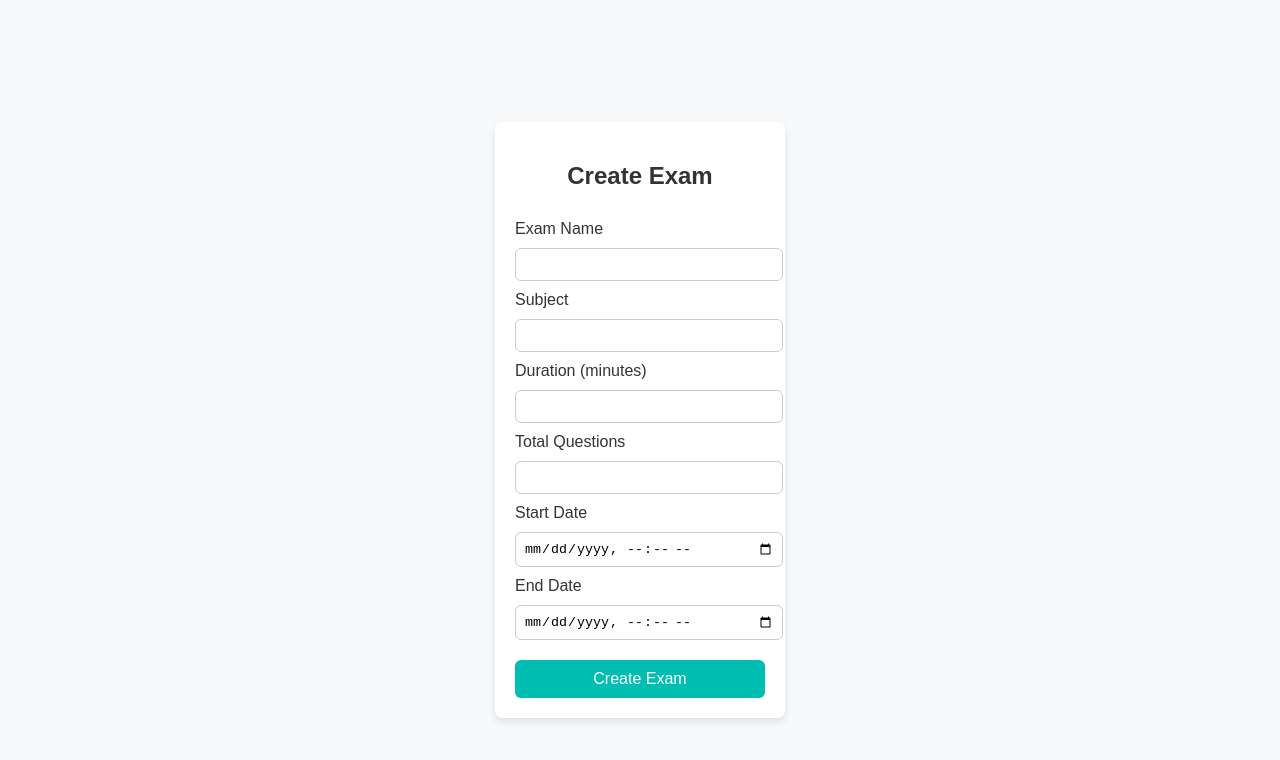
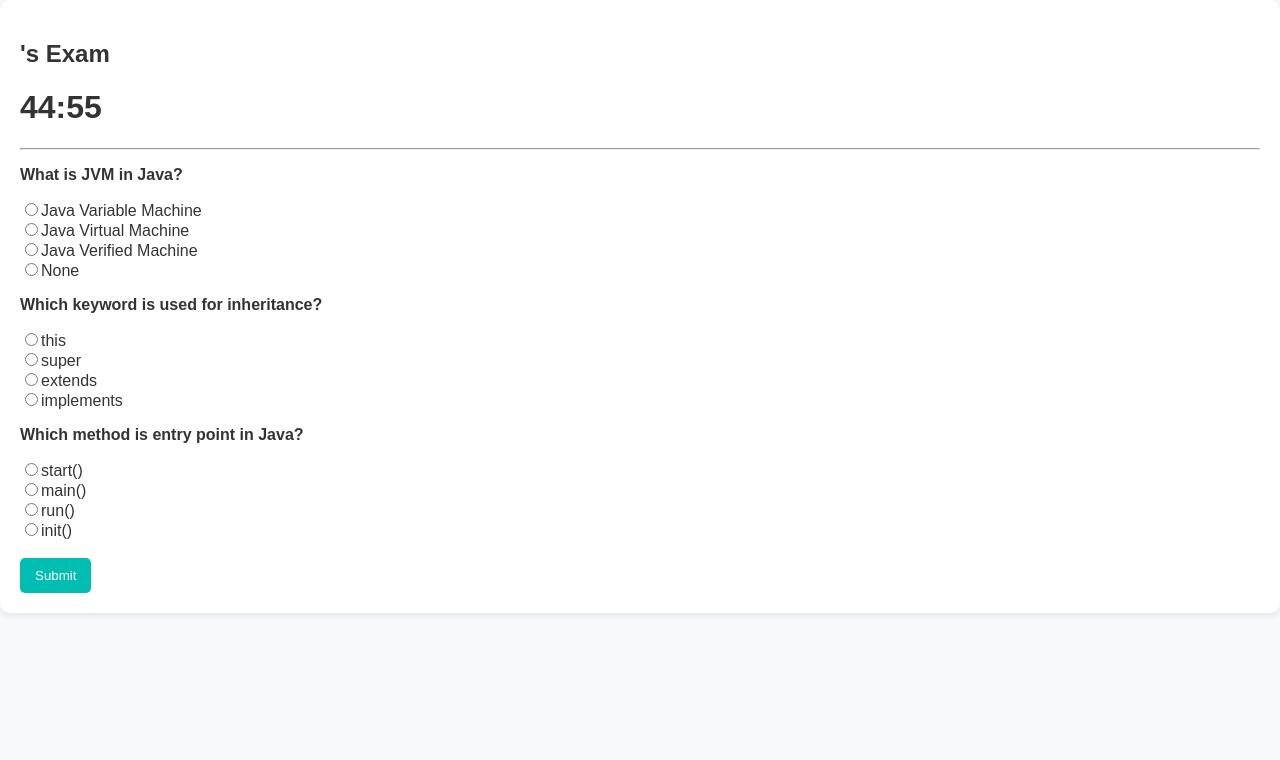
Before and after one commit to SIT2711/online-exam-system, a React (Create React App) app: page /exam in a window 1280 px wide. Shown: the top 760 px of the page. Built offline with nearby package versions, Linux system fonts and the light colour scheme.

Commit message:
second task

```diff
--- a/src/App.js
+++ b/src/App.js
@@ -1,37 +1,24 @@
-import React from "react";
-import { BrowserRouter as Router, Routes, Route } from "react-router-dom";
-import LoginForm from "./pages/LoginForm";
-import Exam from "./pages/Exam";
-import AddQuestion from "./pages/AddQuestion";
-import ExamList from "./pages/ExamList";
-import './styles/LoginForm.css';
-import './styles/ExamList.css';
-import Home from './pages/Home';
-
+import { BrowserRouter as Router, Routes, Route, Navigate } from "react-router-dom";
+import Home from "./pages/Home";
+import ExamTimer from "./pages/ExamTimer";
+import SubmitExam from "./pages/SubmitExam";
+import Result from "./pages/Result";
+import ResultHistory from "./pages/ResultHistory";
+import "./styles/theme.css";
 
 function App() {
   return (
     <Router>
-      <div style={{ background: "#F8F9FA", minHeight: "100vh", padding: "20px" }}>
-        <Routes>
-          {/* Render the actual LoginForm component here */}
-          <Route path="/" element={<Home />} />
-
-          <Route path="/login" element={<LoginForm />} />
-          <Route path="/exams" element={<ExamList/>}/>
-          <Route path="/exam" element={<Exam />} />
-          <Route path="/addquestion" element={<AddQuestion />} />
-
-
-
-          {/* Optional: Add a default route */}
-          <Route path="/" element={<h1>Welcome to Online Exam System</h1>} />
-        </Routes>
-      </div>
+      <Routes>
+        <Route path="/" element={<Navigate to="/home" />} />
+        <Route path="/home" element={<Home />} />
+        <Route path="/exam" element={<ExamTimer />} />
+        <Route path="/submit" element={<SubmitExam />} />
+        <Route path="/result" element={<Result />} />
+        <Route path="/history" element={<ResultHistory />} />
+      </Routes>
     </Router>
-
   );
-
 }
 
 export default App;
--- /dev/null
+++ b/src/pages/ExamTimer.jsx
@@ -0,0 +1,89 @@
+import React, { useState, useEffect } from "react";
+import { useNavigate, useLocation } from "react-router-dom";
+
+const ExamTimer = () => {
+  const [time, setTime] = useState(45 * 60);
+  const navigate = useNavigate();
+  const location = useLocation();
+
+  const name = location.state?.name || localStorage.getItem("username");
+
+  const questions = [
+    {
+      id: 1,
+      question: "What is JVM in Java?",
+      options: ["Java Variable Machine", "Java Virtual Machine", "Java Verified Machine", "None"],
+      correct: "Java Virtual Machine",
+    },
+    {
+      id: 2,
+      question: "Which keyword is used for inheritance?",
+      options: ["this", "super", "extends", "implements"],
+      correct: "extends",
+    },
+    {
+      id: 3,
+      question: "Which method is entry point in Java?",
+      options: ["start()", "main()", "run()", "init()"],
+      correct: "main()",
+    },
+  ];
+
+  const [answers, setAnswers] = useState({});
+
+  useEffect(() => {
+    const timer = setInterval(() => {
+      setTime((prev) => (prev > 0 ? prev - 1 : 0));
+    }, 1000);
+
+    return () => clearInterval(timer);
+  }, []);
+
+  useEffect(() => {
+    if (time === 0) {
+      navigate("/submit", { state: { answers, questions, name } });
+    }
+  }, [time]);
+
+  const formatTime = () => {
+    const m = Math.floor(time / 60);
+    const s = time % 60;
+    return `${m}:${s < 10 ? "0" : ""}${s}`;
+  };
+
+  const handleSubmit = () => {
+    navigate("/submit", { state: { answers, questions, name } });
+  };
+
+  return (
+    <div className="card">
+      <h2>{name}'s Exam</h2>
+      <h1>{formatTime()}</h1>
+
+      <hr />
+
+      {questions.map((q) => (
+        <div key={q.id}>
+          <p><b>{q.question}</b></p>
+
+          {q.options.map((opt, i) => (
+            <div key={i}>
+              <input
+                type="radio"
+                name={`q${q.id}`}
+                checked={answers[q.id] === opt}
+                onChange={() => setAnswers({ ...answers, [q.id]: opt })}
+              />
+              {opt}
+            </div>
+          ))}
+        </div>
+      ))}
+
+      <br />
+      <button className="btn" onClick={handleSubmit}>Submit</button>
+    </div>
+  );
+};
+
+export default ExamTimer;
--- a/src/pages/Home.jsx
+++ b/src/pages/Home.jsx
@@ -1,38 +1,42 @@
-import React from "react";
-import { Link } from "react-router-dom";
+import React, { useState } from "react";
+import { useNavigate } from "react-router-dom";
 
-function Home() {
+const Home = () => {
+  const [name, setName] = useState("");
+  const navigate = useNavigate();
+
+  const handleStart = () => {
+    if (!name.trim()) {
+      alert("Enter your name");
+      return;
+    }
+
+    localStorage.setItem("username", name);
+    navigate("/exam", { state: { name } });
+  };
+
   return (
-    <div style={{ textAlign: "center", marginTop: "100px" }}>
-      <h1>Online Exam System</h1>
-      <p>Select a page</p>
+    <div className="card">
+      <h2>Welcome to Exam System</h2>
 
-      <div style={{ marginTop: "30px" }}>
-        <Link to="/login">
-          <button style={btn}>Login</button>
-        </Link>
+      <input
+        type="text"
+        placeholder="Enter your name"
+        value={name}
+        onChange={(e) => setName(e.target.value)}
+      />
 
-        <Link to="/exams">
-          <button style={btn}>Exam List</button>
-        </Link>
+      <button className="btn" onClick={handleStart}>
+        Start Exam
+      </button>
 
-        <Link to="/exam">
-          <button style={btn}>Start Exam</button>
-        </Link>
+      <br /><br />
 
-        <Link to="/addquestion">
-          <button style={btn}>Add Question</button>
-        </Link>
-      </div>
+      <button className="btn" onClick={() => navigate("/history")}>
+        View History
+      </button>
     </div>
   );
-}
-
-const btn = {
-  margin: "10px",
-  padding: "10px 20px",
-  fontSize: "16px",
-  cursor: "pointer"
 };
 
 export default Home;
--- /dev/null
+++ b/src/pages/Result.jsx
@@ -0,0 +1,42 @@
+import React, { useEffect } from "react";
+import { useLocation } from "react-router-dom";
+
+const Result = () => {
+  const { state } = useLocation();
+  const { answers = {}, questions = [], name } = state || {};
+
+  const total = questions.length;
+  let correct = 0;
+
+  questions.forEach((q) => {
+    if (answers[q.id] === q.correct) correct++;
+  });
+
+  const percent = ((correct / total) * 100).toFixed(2);
+
+  useEffect(() => {
+    const prev = JSON.parse(localStorage.getItem("history")) || [];
+
+    const newData = {
+      name,
+      exam: "Java Test",
+      score: `${correct}/${total}`,
+      percent: `${percent}%`,
+      date: new Date().toLocaleDateString(),
+    };
+
+    localStorage.setItem("history", JSON.stringify([...prev, newData]));
+  }, []);
+
+  return (
+    <div className="card">
+      <h2>Result</h2>
+
+      <p>Student: {name}</p>
+      <p>Score: {correct}/{total}</p>
+      <p>Percentage: {percent}%</p>
+    </div>
+  );
+};
+
+export default Result;
--- /dev/null
+++ b/src/pages/ResultHistory.jsx
@@ -0,0 +1,42 @@
+import React, { useEffect, useState } from "react";
+
+const ResultHistory = () => {
+  const [history, setHistory] = useState([]);
+
+  useEffect(() => {
+    const data = JSON.parse(localStorage.getItem("history")) || [];
+    setHistory(data);
+  }, []);
+
+  return (
+    <div className="card">
+      <h2>Result History</h2>
+
+      <table>
+        <thead>
+          <tr>
+            <th>Name</th>
+            <th>Exam</th>
+            <th>Score</th>
+            <th>%</th>
+            <th>Date</th>
+          </tr>
+        </thead>
+
+        <tbody>
+          {history.map((item, i) => (
+            <tr key={i}>
+              <td>{item.name}</td>
+              <td>{item.exam}</td>
+              <td>{item.score}</td>
+              <td>{item.percent}</td>
+              <td>{item.date}</td>
+            </tr>
+          ))}
+        </tbody>
+      </table>
+    </div>
+  );
+};
+
+export default ResultHistory;
--- /dev/null
+++ b/src/pages/SubmitExam.jsx
@@ -0,0 +1,30 @@
+import React from "react";
+import { useLocation, useNavigate } from "react-router-dom";
+
+const SubmitExam = () => {
+  const { state } = useLocation();
+  const navigate = useNavigate();
+
+  const { answers = {}, questions = [], name } = state || {};
+
+  const unanswered = questions.length - Object.keys(answers).length;
+
+  return (
+    <div className="card">
+      <h2>Submit Exam</h2>
+
+      <p>You have {unanswered} unanswered questions</p>
+
+      <button className="btn cancel" onClick={() => navigate(-1)}>Cancel</button>
+
+      <button
+        className="btn"
+        onClick={() => navigate("/result", { state })}
+      >
+        Submit Exam
+      </button>
+    </div>
+  );
+};
+
+export default SubmitExam;
--- /dev/null
+++ b/src/styles/theme.css
@@ -0,0 +1,26 @@
+body {
+  background-color: #F8F9FA;
+  font-family: Arial, sans-serif;
+  color: #333333;
+}
+
+.card {
+  background: #FFFFFF;
+  padding: 20px;
+  border-radius: 10px;
+  box-shadow: 0 2px 8px rgba(0,0,0,0.1);
+}
+
+.btn {
+  background-color: #00BFB2;
+  color: white;
+  padding: 10px 15px;
+  border: none;
+  border-radius: 5px;
+  cursor: pointer;
+}
+
+.btn.cancel {
+  background-color: #ccc;
+  color: #333;
+}
```
